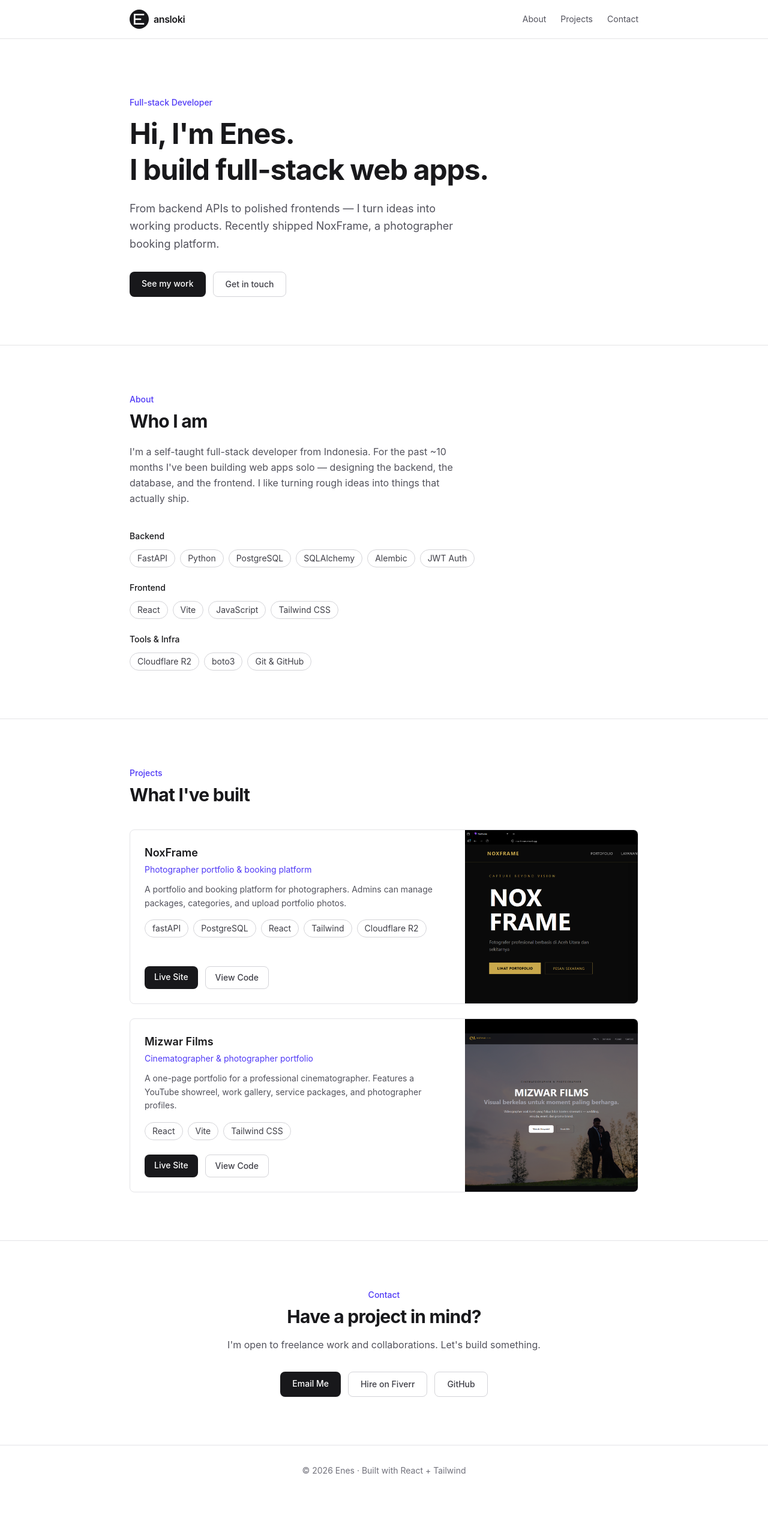
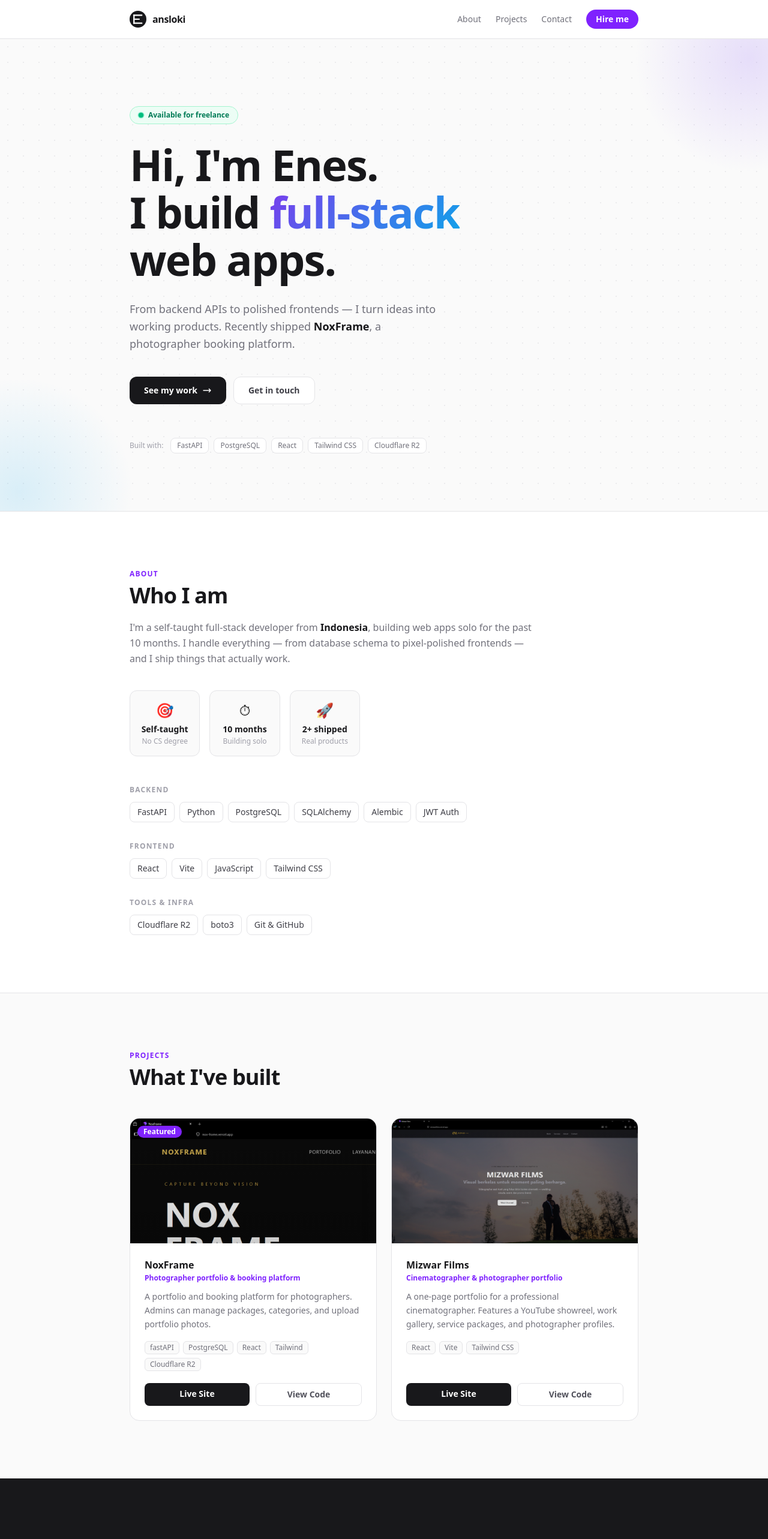
Before and after one commit to ansloki-art/Enes-Portfolio, a React (Vite) app in the folder frontend/: page / in a window 1280 px wide. Shown: the top 2566 px of the page at 60% size. Before the commit the page ends 2494 px from the top, so only its background shows below. Built offline with nearby package versions, Linux system fonts and the light colour scheme.

Commit message:
final version

```diff
--- a/frontend/src/components/About.jsx
+++ b/frontend/src/components/About.jsx
@@ -1,46 +1,76 @@
+const stats = [
+  { icon: "🎯", value: "Self-taught", label: "No CS degree" },
+  { icon: "⏱", value: "10 months", label: "Building solo" },
+  { icon: "🚀", value: "2+ shipped", label: "Real products" },
+];
+
+const skills = [
+  {
+    label: "Backend",
+    items: ["FastAPI", "Python", "PostgreSQL", "SQLAlchemy", "Alembic", "JWT Auth"],
+  },
+  {
+    label: "Frontend",
+    items: ["React", "Vite", "JavaScript", "Tailwind CSS"],
+  },
+  {
+    label: "Tools & Infra",
+    items: ["Cloudflare R2", "boto3", "Git & GitHub"],
+  },
+];
+
 export default function About() {
   return (
-    <section id="about" className="py-20 border-t border-zinc-200">
+    <section id="about" className="py-24 border-t border-zinc-200 bg-white">
       <div className="max-w-4xl mx-auto px-6">
-        <p className="mb-2 text-sm font-medium text-indigo-600">About</p>
-        <h2 className="text-3xl font-bold tracking-tight text-zinc-900">Who I am</h2>
-        <p className="mt-5 max-w-xl text-base leading-relaxed text-zinc-600">
-          I'm a self-taught full-stack developer from Indonesia. For the past ~10 months I've been building web apps solo — designing the backend, the database, and the frontend. I like turning rough ideas into things that actually ship.
+        <p className="mb-2 text-xs font-semibold text-violet-600 tracking-widest uppercase">
+          About
+        </p>
+        <h2 className="text-3xl font-bold tracking-tight text-zinc-900 sm:text-4xl">
+          Who I am
+        </h2>
+
+        <p className="mt-5 max-w-2xl text-base leading-relaxed text-zinc-500">
+          I'm a self-taught full-stack developer from{" "}
+          <span className="font-semibold text-zinc-900">Indonesia</span>, building
+          web apps solo for the past 10 months. I handle everything — from
+          database schema to pixel-polished frontends — and I ship things that
+          actually work.
         </p>
 
-        <div className="mt-10 space-y-6">
-          <div>
-            <p className="mb-3 text-sm font-medium text-zinc-900">Backend</p>
-            <div className="flex flex-wrap gap-2">
-              {["FastAPI", "Python", "PostgreSQL", "SQLAlchemy", "Alembic", "JWT Auth"].map((skill) => (
-                <span key={skill} className="rounded-full border border-zinc-300 px-3 py-1 text-sm text-zinc-700">
-                  {skill}
-                </span>
-              ))}
+        {/* Stat cards */}
+        <div className="mt-10 grid grid-cols-3 gap-4 max-w-sm">
+          {stats.map((stat) => (
+            <div
+              key={stat.value}
+              className="rounded-xl border border-zinc-200 bg-zinc-50 p-4 text-center"
+            >
+              <div className="text-2xl mb-1.5">{stat.icon}</div>
+              <div className="text-sm font-bold text-zinc-900">{stat.value}</div>
+              <div className="text-xs text-zinc-400 mt-0.5">{stat.label}</div>
             </div>
-          </div>
+          ))}
+        </div>
 
-          <div>
-            <p className="mb-3 text-sm font-medium text-zinc-900">Frontend</p>
-            <div className="flex flex-wrap gap-2">
-              {["React", "Vite", "JavaScript", "Tailwind CSS"].map((skill) => (
-                <span key={skill} className="rounded-full border border-zinc-300 px-3 py-1 text-sm text-zinc-700">
-                  {skill}
-                </span>
-              ))}
+        {/* Skills */}
+        <div className="mt-12 space-y-8">
+          {skills.map((group) => (
+            <div key={group.label}>
+              <p className="mb-3 text-xs font-semibold text-zinc-400 uppercase tracking-widest">
+                {group.label}
+              </p>
+              <div className="flex flex-wrap gap-2">
+                {group.items.map((skill) => (
+                  <span
+                    key={skill}
+                    className="pill rounded-lg border border-zinc-200 bg-white px-3 py-1.5 text-sm font-medium text-zinc-700"
+                  >
+                    {skill}
+                  </span>
+                ))}
+              </div>
             </div>
-          </div>
-
-          <div>
-            <p className="mb-3 text-sm font-medium text-zinc-900">Tools & Infra</p>
-            <div className="flex flex-wrap gap-2">
-              {["Cloudflare R2", "boto3", "Git & GitHub"].map((skill) => (
-                <span key={skill} className="rounded-full border border-zinc-300 px-3 py-1 text-sm text-zinc-700">
-                  {skill}
-                </span>
-              ))}
-            </div>
-          </div>
+          ))}
         </div>
       </div>
     </section>
--- a/frontend/src/components/Contact.jsx
+++ b/frontend/src/components/Contact.jsx
@@ -1,20 +1,41 @@
 export default function Contact() {
   return (
-    <section id="contact" className="py-20 border-t border-zinc-200">
+    <section id="contact" className="py-28 bg-zinc-900">
       <div className="max-w-4xl mx-auto px-6 text-center">
-        <p className="mb-2 text-sm font-medium text-indigo-600">Contact</p>
-        <h2 className="text-3xl font-bold tracking-tight text-zinc-900">Have a project in mind?</h2>
-        <p className="mt-4 text-base leading-relaxed text-zinc-600">
-          I'm open to freelance work and collaborations. Let's build something.
+        <p className="mb-4 text-xs font-semibold text-violet-400 tracking-widest uppercase">
+          Contact
         </p>
-        <div className="mt-8 flex justify-center gap-3">
-          <a href="mailto:ansloki@gmail.com" className="rounded-lg bg-zinc-900 px-5 py-2.5 text-sm font-medium text-white hover:bg-zinc-700">
+        <h2 className="text-4xl font-extrabold tracking-tight text-white sm:text-5xl">
+          Have a project
+          <br />
+          <span className="text-gradient">in mind?</span>
+        </h2>
+        <p className="mt-5 max-w-md mx-auto text-base leading-relaxed text-zinc-400">
+          I'm open to freelance projects and collaborations. If you have an
+          idea, let's talk.
+        </p>
+
+        <div className="mt-10 flex flex-wrap justify-center gap-3">
+          <a
+            href="mailto:ansloki@gmail.com"
+            className="btn-primary rounded-xl bg-white px-6 py-3 text-sm font-semibold text-zinc-900"
+          >
             Email Me
           </a>
-          <a href="https://www.fiverr.com/enesbed" target="_blank" rel="noreferrer" className="rounded-lg border border-zinc-300 px-5 py-2.5 text-sm font-medium text-zinc-700 hover:border-zinc-900 hover:text-zinc-900">
+          <a
+            href="https://www.fiverr.com/enesbed"
+            target="_blank"
+            rel="noreferrer"
+            className="rounded-xl border border-zinc-700 px-6 py-3 text-sm font-semibold text-zinc-300 hover:border-zinc-500 hover:text-white transition-colors"
+          >
             Hire on Fiverr
           </a>
-          <a href="https://github.com/ansloki-art" target="_blank" rel="noreferrer" className="rounded-lg border border-zinc-300 px-5 py-2.5 text-sm font-medium text-zinc-700 hover:border-zinc-900 hover:text-zinc-900">
+          <a
+            href="https://github.com/ansloki-art"
+            target="_blank"
+            rel="noreferrer"
+            className="rounded-xl border border-zinc-700 px-6 py-3 text-sm font-semibold text-zinc-300 hover:border-zinc-500 hover:text-white transition-colors"
+          >
             GitHub
           </a>
         </div>
--- a/frontend/src/components/Footer.jsx
+++ b/frontend/src/components/Footer.jsx
@@ -1,7 +1,33 @@
 export default function Footer() {
   return (
-    <footer className="border-t border-zinc-200 py-8 text-center text-sm text-zinc-500">
-      © 2026 Enes · Built with React + Tailwind
+    <footer className="bg-zinc-900 border-t border-zinc-800 py-8">
+      <div className="max-w-4xl mx-auto px-6 flex flex-col sm:flex-row items-center justify-between gap-4 text-sm text-zinc-500">
+        <p>© 2026 Enes · Indonesia</p>
+        <div className="flex gap-6">
+          <a
+            href="https://github.com/ansloki-art"
+            target="_blank"
+            rel="noreferrer"
+            className="hover:text-zinc-300 transition-colors"
+          >
+            GitHub
+          </a>
+          <a
+            href="https://www.fiverr.com/enesbed"
+            target="_blank"
+            rel="noreferrer"
+            className="hover:text-zinc-300 transition-colors"
+          >
+            Fiverr
+          </a>
+          <a
+            href="mailto:ansloki@gmail.com"
+            className="hover:text-zinc-300 transition-colors"
+          >
+            Email
+          </a>
+        </div>
+      </div>
     </footer>
   );
 }
--- a/frontend/src/components/Hero.jsx
+++ b/frontend/src/components/Hero.jsx
@@ -1,34 +1,110 @@
 function Hero() {
   return (
-    <section id="top" className="max-w-4xl mx-auto px-6 pt-24 pb-20">
-      <p className="mb-3 text-sm font-medium text-indigo-600">
-        Full-stack Developer
+    <section id="top" className="relative overflow-hidden bg-zinc-50">
+      {/* Dot grid */}
+      <div className="absolute inset-0 dot-bg opacity-70 pointer-events-none" />
+
+      {/* Gradient blobs */}
+      <div
+        className="absolute -top-40 -right-40 w-96 h-96 rounded-full pointer-events-none"
+        style={{
+          background:
+            "radial-gradient(circle, rgba(139,92,246,0.18) 0%, transparent 70%)",
+        }}
+      />
+      <div
+        className="absolute -bottom-40 -left-40 w-96 h-96 rounded-full pointer-events-none"
+        style={{
+          background:
+            "radial-gradient(circle, rgba(14,165,233,0.14) 0%, transparent 70%)",
+        }}
+      />
+
+      <div className="relative max-w-4xl mx-auto px-6 pt-28 pb-24">
+        {/* Availability badge */}
+        <div
+          className="anim-fade-up inline-flex items-center gap-2 mb-7 rounded-full border border-emerald-200 bg-emerald-50 px-3.5 py-1.5 text-xs font-semibold text-emerald-700"
+        >
+          <span className="relative flex h-2 w-2">
+            <span className="animate-ping absolute inline-flex h-full w-full rounded-full bg-emerald-400 opacity-75" />
+            <span className="relative inline-flex rounded-full h-2 w-2 bg-emerald-500" />
+          </span>
+          Available for freelance
+        </div>
+
+        {/* Headline */}
+        <h1
+          className="text-5xl font-extrabold leading-[1.1] tracking-tight text-zinc-900 sm:text-6xl lg:text-7xl"
+          style={{ animation: "fade-up 0.55s cubic-bezier(0.22,1,0.36,1) 0.05s both" }}
+        >
+          Hi, I'm Enes.
+          <br />
+          I build{" "}
+          <span className="text-gradient">full-stack</span>
+          <br />
+          web apps.
+        </h1>
+
+        {/* Description */}
+        <p
+          className="mt-7 max-w-lg text-lg leading-relaxed text-zinc-500"
+          style={{ animation: "fade-up 0.55s cubic-bezier(0.22,1,0.36,1) 0.15s both" }}
+        >
+          From backend APIs to polished frontends — I turn ideas into working
+          products. Recently shipped{" "}
+          <span className="font-semibold text-zinc-900">NoxFrame</span>, a
+          photographer booking platform.
         </p>
 
-      <h1 className="text-4xl font-bold leading-tight tracking-tight text-zinc-900 sm:text-5xl">
-        Hi, I'm Enes.
-        <br />
-        I build full-stack web apps.
-      </h1>
-
-      <p className="mt-5 max-w-xl text-lg leading-relaxed text-zinc-600">
-        From backend APIs to polished frontends — I turn ideas into working
-        products. Recently shipped NoxFrame, a photographer booking platform.
-      </p>
-
-      <div className="mt-8 flex gap-3">
+        {/* CTAs */}
+        <div
+          className="mt-10 flex flex-wrap gap-3"
+          style={{ animation: "fade-up 0.55s cubic-bezier(0.22,1,0.36,1) 0.25s both" }}
+        >
           <a
             href="#projects"
-          className="rounded-lg bg-zinc-900 px-5 py-2.5 text-sm font-medium text-white transition-colors hover:bg-zinc-700"
+            className="btn-primary group inline-flex items-center gap-2 rounded-xl bg-zinc-900 px-6 py-3 text-sm font-semibold text-white"
           >
             See my work
+            <svg
+              className="w-4 h-4 transition-transform group-hover:translate-x-1"
+              fill="none"
+              stroke="currentColor"
+              viewBox="0 0 24 24"
+            >
+              <path
+                strokeLinecap="round"
+                strokeLinejoin="round"
+                strokeWidth={2}
+                d="M17 8l4 4m0 0l-4 4m4-4H3"
+              />
+            </svg>
           </a>
           <a
-          href="#contact"
-          className="rounded-lg border border-zinc-300 px-5 py-2.5 text-sm font-medium text-zinc-700 transition-colors hover:border-zinc-900 hover:text-zinc-900"
+            href="mailto:ansloki@gmail.com"
+            className="rounded-xl border border-zinc-200 bg-white px-6 py-3 text-sm font-semibold text-zinc-700 transition-all hover:border-zinc-400 hover:shadow-sm"
           >
             Get in touch
           </a>
+        </div>
+
+        {/* Stack pills */}
+        <div
+          className="mt-14 flex flex-wrap items-center gap-2"
+          style={{ animation: "fade-up 0.55s cubic-bezier(0.22,1,0.36,1) 0.35s both" }}
+        >
+          <span className="text-xs font-medium text-zinc-400 mr-1">Built with:</span>
+          {["FastAPI", "PostgreSQL", "React", "Tailwind CSS", "Cloudflare R2"].map(
+            (tech) => (
+              <span
+                key={tech}
+                className="rounded-lg border border-zinc-200 bg-white px-2.5 py-1 text-xs font-medium text-zinc-500"
+              >
+                {tech}
+              </span>
+            )
+          )}
+        </div>
       </div>
     </section>
   );
--- a/frontend/src/components/Navbar.jsx
+++ b/frontend/src/components/Navbar.jsx
@@ -6,30 +6,45 @@ function Navbar() {
   ];
 
   return (
-    <nav className="sticky top-0 z-50 bg-white/80 backdrop-blur border-b border-zinc-200">
+    <nav className="sticky top-0 z-50 bg-white/85 backdrop-blur-md border-b border-zinc-200">
       <div className="max-w-4xl mx-auto px-6 h-16 flex items-center justify-between">
-        <a href="#top" className="flex items-center gap-2">
-        <svg width="32" height="32" viewBox="0 0 100 100">
-          <circle cx="50" cy="50" r="50" fill="#18181b"/>
-          <rect x="22" y="22" width="54" height="8" rx="2" fill="white"/>
-          <rect x="22" y="46" width="38" height="8" rx="2" fill="white"/>
-          <rect x="22" y="70" width="54" height="8" rx="2" fill="white"/>
-          <rect x="22" y="22" width="8" height="56" rx="2" fill="white"/>
+        <a href="#top" className="flex items-center gap-2.5 group">
+          <svg
+            width="28"
+            height="28"
+            viewBox="0 0 100 100"
+            className="transition-transform duration-300 group-hover:rotate-6"
+          >
+            <circle cx="50" cy="50" r="50" fill="#18181b" />
+            <rect x="22" y="22" width="54" height="8" rx="2" fill="white" />
+            <rect x="22" y="46" width="38" height="8" rx="2" fill="white" />
+            <rect x="22" y="70" width="54" height="8" rx="2" fill="white" />
+            <rect x="22" y="22" width="8" height="56" rx="2" fill="white" />
           </svg>
           <span className="font-semibold tracking-tight text-zinc-900">ansloki</span>
         </a>
-        <ul className="flex gap-6 text-sm text-zinc-600">
+
+        <div className="flex items-center gap-6">
+          <ul className="flex gap-4 sm:gap-6 text-xs sm:text-sm text-zinc-500">
             {links.map((link) => (
               <li key={link.href}>
                 <a
                   href={link.href}
-                className="hover:text-zinc-900 transition-colors"
+                  className="font-medium hover:text-zinc-900 transition-colors"
                 >
                   {link.label}
                 </a>
               </li>
             ))}
           </ul>
+
+          <a
+            href="#contact"
+            className="hidden sm:inline-flex rounded-full bg-violet-600 px-4 py-1.5 text-sm font-semibold text-white hover:bg-violet-700 transition-colors"
+          >
+            Hire me
+          </a>
+        </div>
       </div>
     </nav>
   );
--- a/frontend/src/components/Projects.jsx
+++ b/frontend/src/components/Projects.jsx
@@ -2,46 +2,81 @@ import { projects } from "../data/projects";
 
 export default function Projects() {
   return (
-    <section id="projects" className="py-20 border-t border-zinc-200">
+    <section id="projects" className="py-24 border-t border-zinc-200 bg-zinc-50">
       <div className="max-w-4xl mx-auto px-6">
-        <p className="mb-2 text-sm font-medium text-indigo-600">Projects</p>
-        <h2 className="text-3xl font-bold tracking-tight text-zinc-900">What I've built</h2>
+        <p className="mb-2 text-xs font-semibold text-violet-600 tracking-widest uppercase">
+          Projects
+        </p>
+        <h2 className="text-3xl font-bold tracking-tight text-zinc-900 sm:text-4xl">
+          What I've built
+        </h2>
 
-        <div className="mt-10 grid gap-6">
-          {projects.map((project) => (
-            <div key={project.title} className="border border-zinc-200 rounded-lg overflow-hidden flex flex-col sm:flex-row">
+        <div className="mt-12 grid gap-6 sm:grid-cols-2">
+          {projects.map((project, i) => (
+            <div
+              key={project.title}
+              className="card-lift group border border-zinc-200 rounded-2xl overflow-hidden bg-white flex flex-col"
+            >
+              {/* Screenshot */}
+              <div className="relative h-52 overflow-hidden bg-zinc-100">
+                <img
+                  src={project.image}
+                  alt={project.title}
+                  className="w-full h-full object-cover object-top transition-transform duration-700 group-hover:scale-105"
+                />
+                <div className="absolute inset-0 bg-linear-to-t from-black/20 to-transparent" />
+                {i === 0 && (
+                  <span className="absolute top-3 left-3 rounded-full bg-violet-600 px-2.5 py-0.5 text-xs font-bold text-white">
+                    Featured
+                  </span>
+                )}
+              </div>
 
-              {/* Left — text content */}
-              <div className="flex-1 p-6 flex flex-col justify-between">
-                <div>
-                  <h3 className="text-lg font-semibold text-zinc-900">{project.title}</h3>
-                  <p className="mt-1 text-sm text-indigo-600">{project.tagline}</p>
-                  <p className="mt-3 text-sm leading-relaxed text-zinc-600">{project.description}</p>
-                  <div className="mt-4 flex flex-wrap gap-2">
+              {/* Content */}
+              <div className="flex flex-col flex-1 p-6">
+                <div className="flex-1">
+                  <h3 className="text-base font-bold text-zinc-900">
+                    {project.title}
+                  </h3>
+                  <p className="mt-0.5 text-xs font-semibold text-violet-600">
+                    {project.tagline}
+                  </p>
+                  <p className="mt-3 text-sm leading-relaxed text-zinc-500">
+                    {project.description}
+                  </p>
+                  <div className="mt-4 flex flex-wrap gap-1.5">
                     {project.stack.map((tech) => (
-                      <span key={tech} className="rounded-full border border-zinc-300 px-3 py-1 text-sm text-zinc-700">
+                      <span
+                        key={tech}
+                        className="rounded-md bg-zinc-50 border border-zinc-200 px-2 py-0.5 text-xs font-medium text-zinc-500"
+                      >
                         {tech}
                       </span>
                     ))}
                   </div>
                 </div>
-                <div className="mt-6 flex gap-3">
+
+                <div className="mt-5 flex gap-2.5">
                   {project.live !== "#" && (
-                    <a href={project.live} target="_blank" rel="noreferrer" className="rounded-lg bg-zinc-900 px-4 py-2 text-sm font-medium text-white hover:bg-zinc-700">
+                    <a
+                      href={project.live}
+                      target="_blank"
+                      rel="noreferrer"
+                      className="btn-primary flex-1 text-center rounded-lg bg-zinc-900 py-2 text-sm font-semibold text-white"
+                    >
                       Live Site
                     </a>
                   )}
-                  <a href={project.repo} target="_blank" rel="noreferrer" className="rounded-lg border border-zinc-300 px-4 py-2 text-sm font-medium text-zinc-700 hover:border-zinc-900 hover:text-zinc-900">
+                  <a
+                    href={project.repo}
+                    target="_blank"
+                    rel="noreferrer"
+                    className="flex-1 text-center rounded-lg border border-zinc-200 py-2 text-sm font-semibold text-zinc-600 hover:border-zinc-400 transition-colors"
+                  >
                     View Code
                   </a>
                 </div>
               </div>
-
-              {/* Right — screenshot */}
-              <div className="w-full sm:w-72 h-48 sm:h-auto overflow-hidden">
-                <img src={project.image} alt={project.title} className="w-full h-full object-cover object-top" />
-              </div>
-
             </div>
           ))}
         </div>
--- a/frontend/src/index.css
+++ b/frontend/src/index.css
@@ -3,3 +3,69 @@
 html {
   scroll-behavior: smooth;
 }
+
+body {
+  font-family: system-ui, -apple-system, BlinkMacSystemFont, 'Segoe UI', sans-serif;
+}
+
+/* ── Gradient text ── */
+.text-gradient {
+  background: linear-gradient(135deg, #7c3aed 0%, #0ea5e9 100%);
+  -webkit-background-clip: text;
+  -webkit-text-fill-color: transparent;
+  background-clip: text;
+}
+
+/* ── Entry animation ── */
+@keyframes fade-up {
+  from {
+    opacity: 0;
+    transform: translateY(20px);
+  }
+  to {
+    opacity: 1;
+    transform: translateY(0);
+  }
+}
+
+.anim-fade-up {
+  animation: fade-up 0.55s cubic-bezier(0.22, 1, 0.36, 1) both;
+}
+
+/* ── Dot grid background ── */
+.dot-bg {
+  background-image: radial-gradient(circle, #e4e4e7 1px, transparent 1px);
+  background-size: 26px 26px;
+}
+
+/* ── Card hover lift ── */
+.card-lift {
+  transition: transform 0.25s ease, box-shadow 0.25s ease, border-color 0.25s ease;
+}
+.card-lift:hover {
+  transform: translateY(-4px);
+  box-shadow: 0 20px 48px rgba(0, 0, 0, 0.09);
+  border-color: #a1a1aa;
+}
+
+/* ── Skill pill hover ── */
+.pill {
+  transition: transform 0.15s ease, box-shadow 0.15s ease;
+}
+.pill:hover {
+  transform: translateY(-1px);
+  box-shadow: 0 4px 12px rgba(124, 58, 237, 0.14);
+}
+
+/* ── Primary button micro-animation ── */
+.btn-primary {
+  transition: transform 0.15s ease, box-shadow 0.2s ease, background-color 0.2s ease;
+}
+.btn-primary:hover {
+  transform: translateY(-1px);
+  box-shadow: 0 8px 24px rgba(0, 0, 0, 0.2);
+}
+.btn-primary:active {
+  transform: translateY(0);
+  box-shadow: none;
+}
```
Lines whose indentation alone changed are shown as unchanged.
